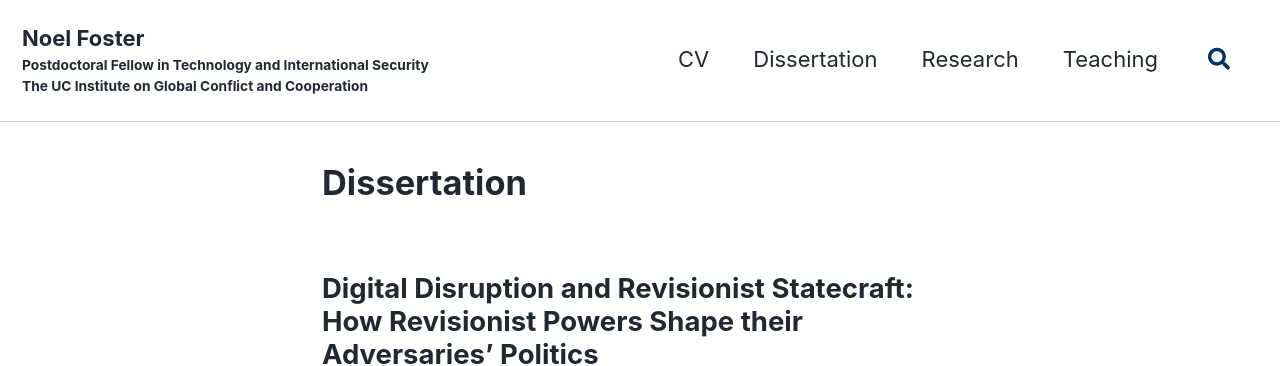
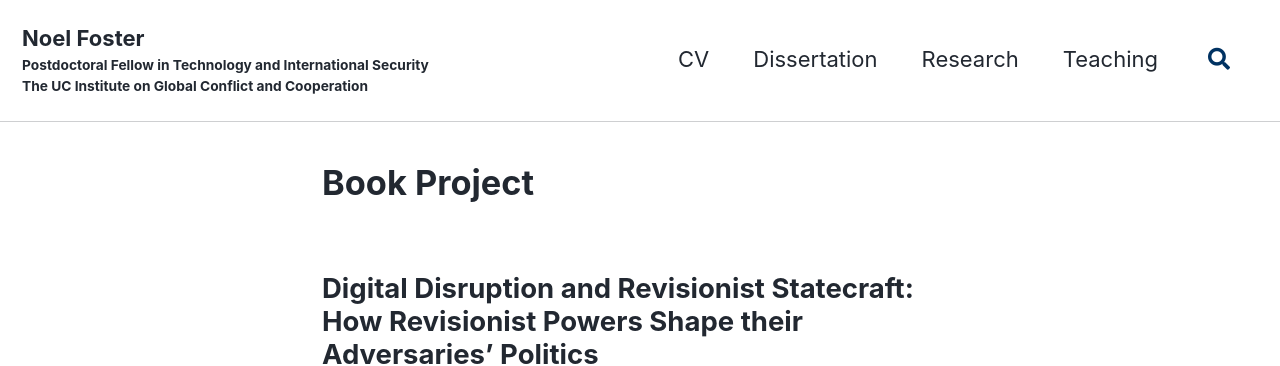
Before and after one commit to fosternt/fosternt.github.io, a Jekyll site: the page built from _pages/BookProject.md, in a window 1280 px wide and 900 px high. Shown: the top 366 px of the window. Built offline with Jekyll 4.4.1, drawn with Linux system fonts in a browser that asks for light colours; cached includes are drawn as plain includes.

Commit message:
Update and rename dissertation.md to BookProject.md

```diff
--- a/_pages/dissertation.md
+++ b/_pages/BookProject.md
@@ -1,6 +1,6 @@
 ---
-permalink: /dissertation/
-title: "Dissertation"
+permalink: /BookProject/
+title: "Book Project"
 layout: single
 toc: false
 ---
```
